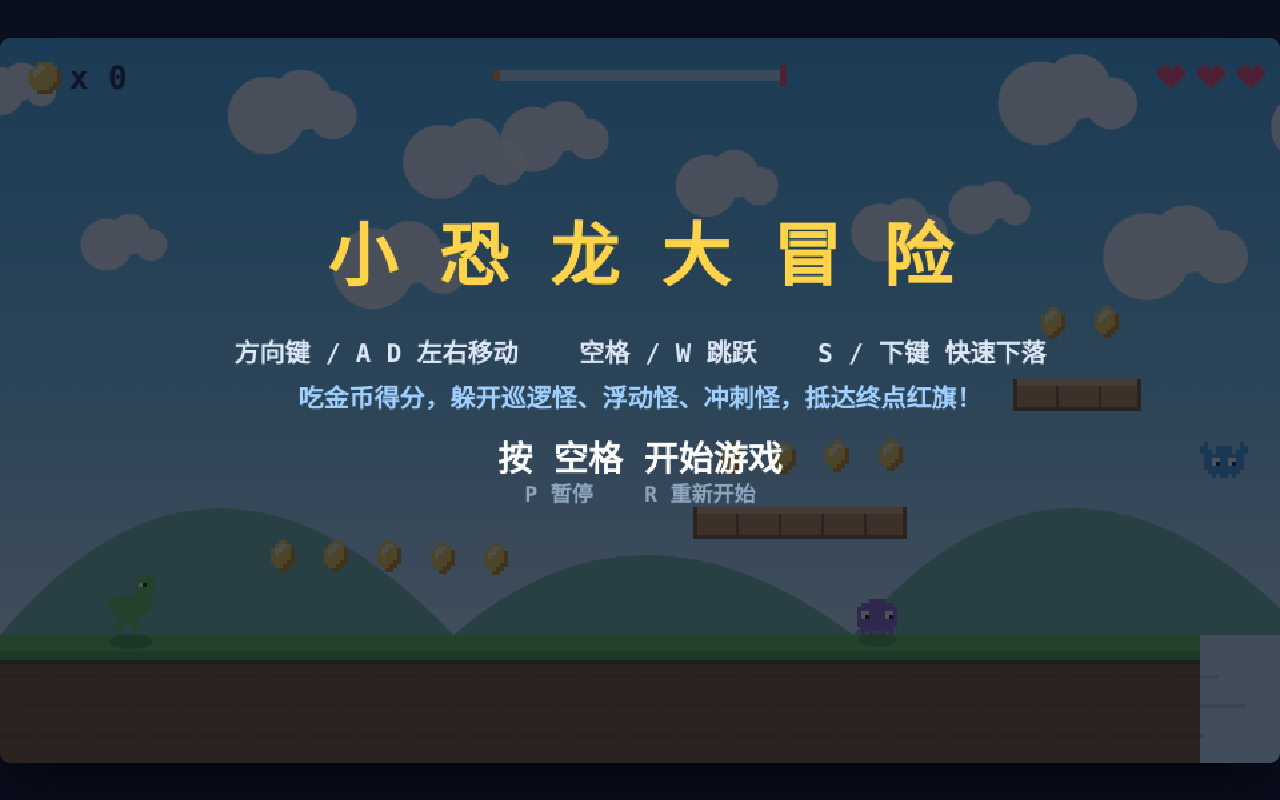
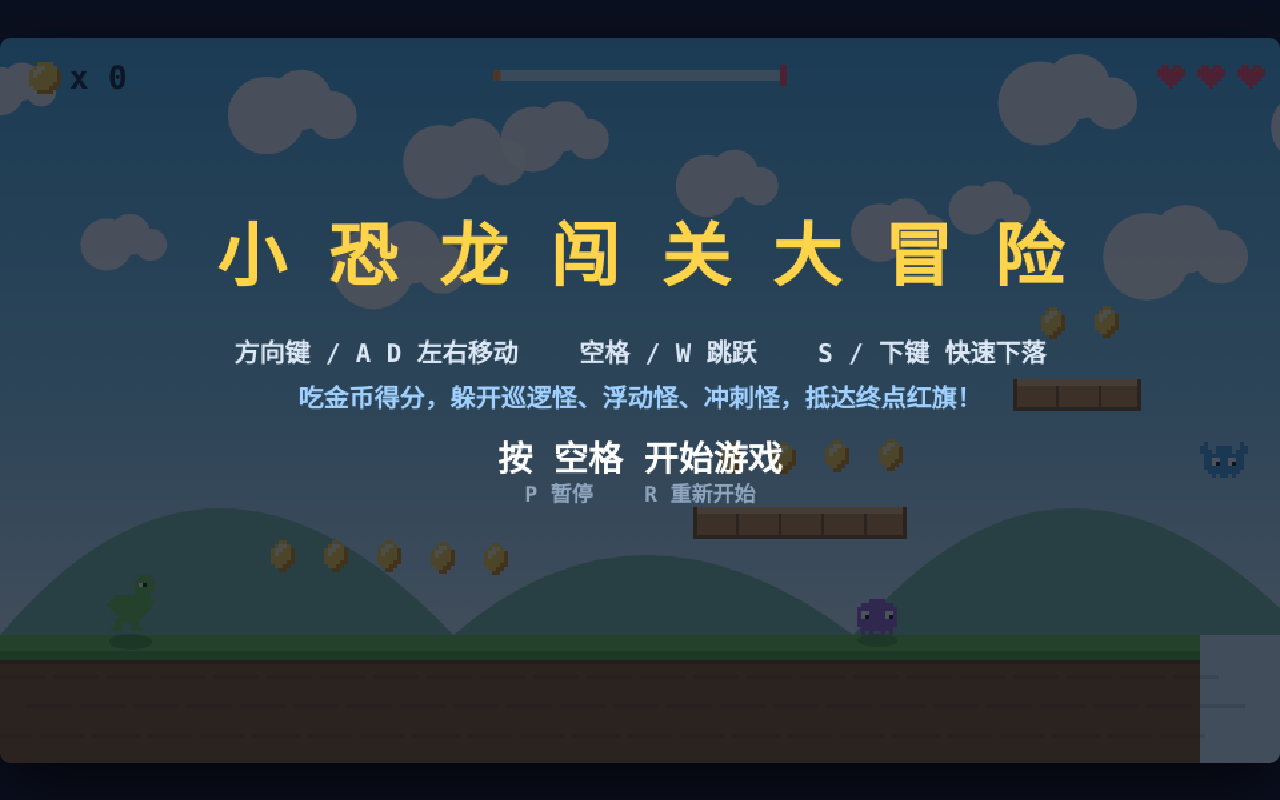
Before and after one commit to zhuwano1/diagnose_demo, a plain HTML site: page index.html in a window 1280 px wide. Drawn offline with Linux system fonts and the light colour scheme.

Commit message:
fix: update game title and overlay text for clarity

```diff
--- a/index.html
+++ b/index.html
@@ -3,7 +3,7 @@
 <head>
 <meta charset="utf-8">
 <meta name="viewport" content="width=device-width,initial-scale=1">
-<title>小恐龙大冒险</title>
+<title>小恐龙闯关大冒险</title>
 <style>
   html, body {
     margin: 0;
@@ -867,7 +867,7 @@ function draw() {
 
   if (G.state === 'ready') {
     drawOverlayPanel([
-      { text: '小 恐 龙 大 冒 险', size: 52, color: '#ffd34a', gap: 70 },
+      { text: '小 恐 龙 闯 关 大 冒 险', size: 52, color: '#ffd34a', gap: 70 },
       { text: '方向键 / A D 左右移动    空格 / W 跳跃    S / 下键 快速下落', size: 19, color: '#dbe7f5', gap: 34 },
       { text: '吃金币得分，躲开巡逻怪、浮动怪、冲刺怪，抵达终点红旗！', size: 19, color: '#9fd0ff', gap: 46 },
       { text: '按 空格 开始游戏', size: 26, color: '#ffffff', gap: 26 },
```
